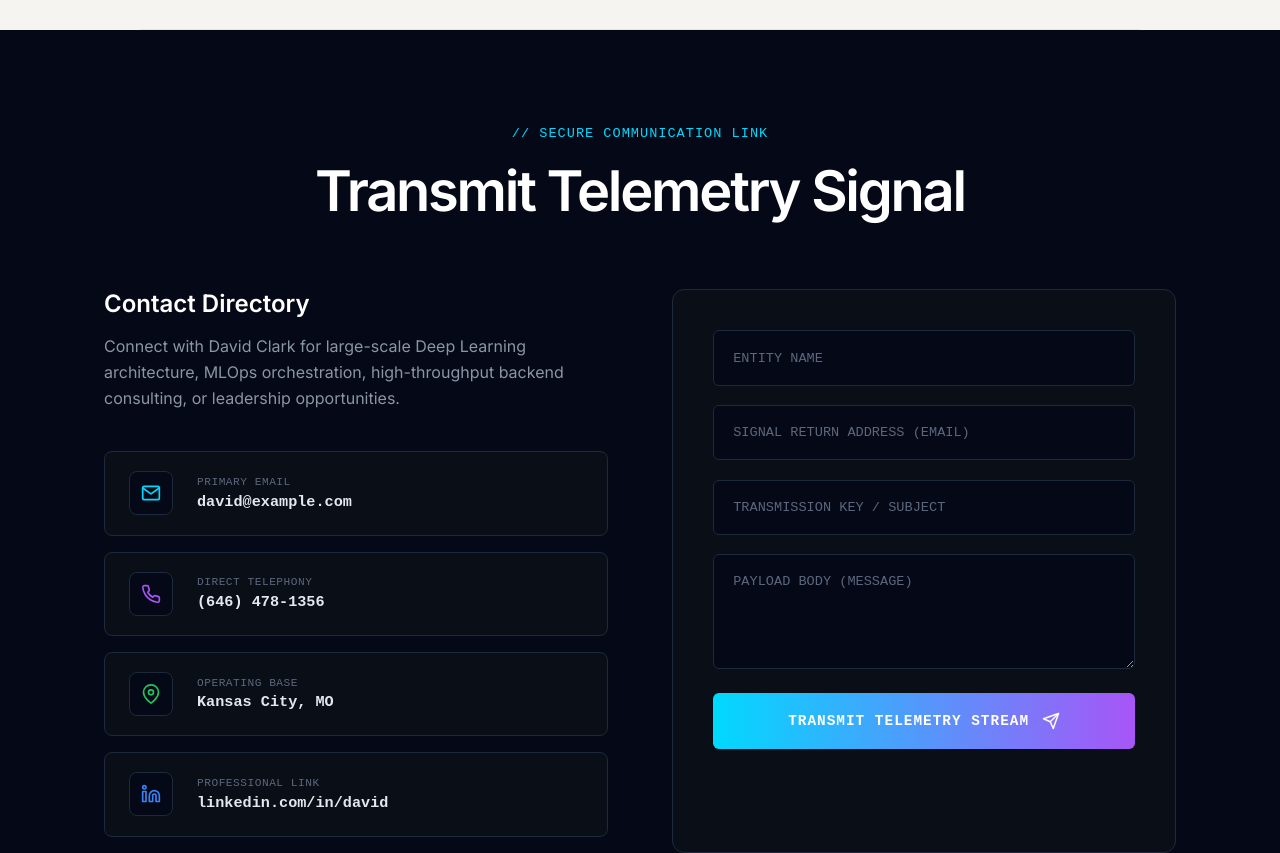
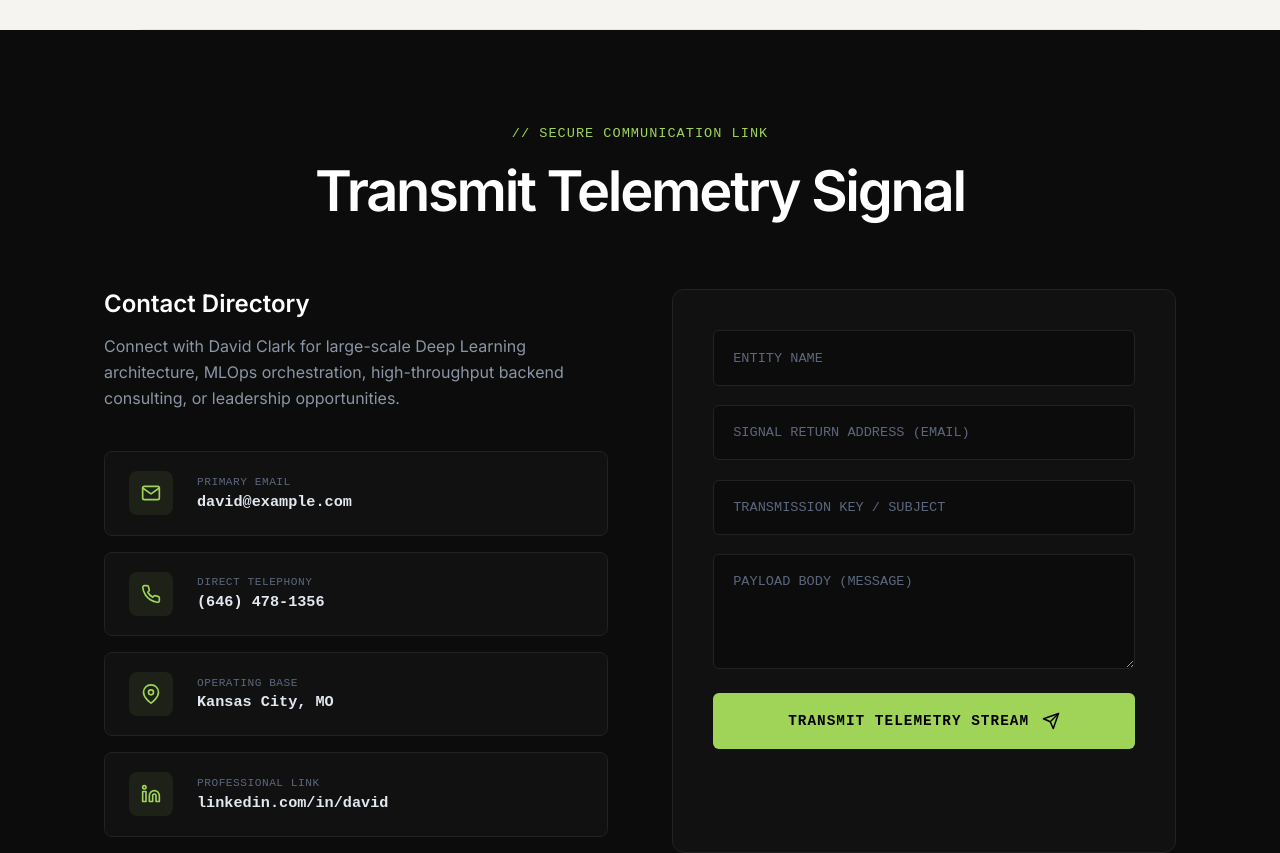
Before and after one commit to owennoah/david, a React (Vite) app: page / in a window 1280 px wide. Shown: the part 4840-5693 px from the top of the page. Built offline with nearby package versions, Linux system fonts and the light colour scheme.

Commit message:
style: updated contact section to use core black and secondary color theme

```diff
--- a/src/App.jsx
+++ b/src/App.jsx
@@ -427,7 +427,7 @@ function App() {
         <div className="contact-section-wrapper">
           <section id="contact" className="contact-section fade-in-section">
             <div className="section-header center-align" style={{ marginBottom: '4rem' }}>
-              <span className="section-subtitle" style={{ color: '#00D9FF', fontFamily: 'monospace', fontStyle: 'normal', fontSize: '0.85rem', letterSpacing: '1px', textTransform: 'uppercase' }}>// Secure Communication Link</span>
+              <span className="section-subtitle" style={{ color: '#9FD458', fontFamily: 'monospace', fontStyle: 'normal', fontSize: '0.85rem', letterSpacing: '1px', textTransform: 'uppercase' }}>// Secure Communication Link</span>
               <h2 className="section-title" style={{ color: '#ffffff', marginTop: '1rem' }}>Transmit Telemetry Signal</h2>
             </div>
 
@@ -438,7 +438,7 @@ function App() {
 
                 <div className="contact-cards">
                   <div className="ci-card">
-                    <div className="ci-icon" style={{ color: '#00D9FF' }}>
+                    <div className="ci-icon" style={{ color: '#9FD458' }}>
                       <svg width="20" height="20" viewBox="0 0 24 24" fill="none" stroke="currentColor" strokeWidth="2" strokeLinecap="round" strokeLinejoin="round"><path d="M4 4h16c1.1 0 2 .9 2 2v12c0 1.1-.9 2-2 2H4c-1.1 0-2-.9-2-2V6c0-1.1.9-2 2-2z"></path><polyline points="22,6 12,13 2,6"></polyline></svg>
                     </div>
                     <div className="ci-text">
@@ -448,7 +448,7 @@ function App() {
                   </div>
 
                   <div className="ci-card">
-                    <div className="ci-icon" style={{ color: '#a855f7' }}>
+                    <div className="ci-icon" style={{ color: '#9FD458' }}>
                       <svg width="20" height="20" viewBox="0 0 24 24" fill="none" stroke="currentColor" strokeWidth="2" strokeLinecap="round" strokeLinejoin="round"><path d="M22 16.92v3a2 2 0 0 1-2.18 2 19.79 19.79 0 0 1-8.63-3.07 19.5 19.5 0 0 1-6-6 19.79 19.79 0 0 1-3.07-8.67A2 2 0 0 1 4.11 2h3a2 2 0 0 1 2 1.72 12.84 12.84 0 0 0 .7 2.81 2 2 0 0 1-.45 2.11L8.09 9.91a16 16 0 0 0 6 6l1.27-1.27a2 2 0 0 1 2.11-.45 12.84 12.84 0 0 0 2.81.7A2 2 0 0 1 22 16.92z"></path></svg>
                     </div>
                     <div className="ci-text">
@@ -458,7 +458,7 @@ function App() {
                   </div>
 
                   <div className="ci-card">
-                    <div className="ci-icon" style={{ color: '#22c55e' }}>
+                    <div className="ci-icon" style={{ color: '#9FD458' }}>
                       <svg width="20" height="20" viewBox="0 0 24 24" fill="none" stroke="currentColor" strokeWidth="2" strokeLinecap="round" strokeLinejoin="round"><path d="M21 10c0 7-9 13-9 13s-9-6-9-13a9 9 0 0 1 18 0z"></path><circle cx="12" cy="10" r="3"></circle></svg>
                     </div>
                     <div className="ci-text">
@@ -468,7 +468,7 @@ function App() {
                   </div>
 
                   <div className="ci-card">
-                    <div className="ci-icon" style={{ color: '#3b82f6' }}>
+                    <div className="ci-icon" style={{ color: '#9FD458' }}>
                       <svg width="20" height="20" viewBox="0 0 24 24" fill="none" stroke="currentColor" strokeWidth="2" strokeLinecap="round" strokeLinejoin="round"><path d="M16 8a6 6 0 0 1 6 6v7h-4v-7a2 2 0 0 0-2-2 2 2 0 0 0-2 2v7h-4v-7a6 6 0 0 1 6-6z"></path><rect x="2" y="9" width="4" height="12"></rect><circle cx="4" cy="4" r="2"></circle></svg>
                     </div>
                     <div className="ci-text">
--- a/src/index.css
+++ b/src/index.css
@@ -1084,7 +1084,7 @@ body {
 }
 /* Contact Section */
 .contact-section-wrapper {
-  background-color: #050816;
+  background-color: #0c0c0c;
   color: #ffffff;
   padding: 6rem 0;
   width: 100%;
@@ -1118,15 +1118,15 @@ body {
   display: flex;
   align-items: center;
   gap: 1.5rem;
-  background-color: #0a0e17;
-  border: 1px solid #1e293b;
+  background-color: #111;
+  border: 1px solid #222;
   border-radius: 8px;
   padding: 1.2rem 1.5rem;
   margin-bottom: 1rem;
   transition: border-color 0.2s ease;
 }
 .ci-card:hover {
-  border-color: #00D9FF;
+  border-color: #9FD458;
 }
 .ci-icon {
   display: flex;
@@ -1135,8 +1135,8 @@ body {
   width: 44px;
   height: 44px;
   border-radius: 8px;
-  background-color: #050816;
-  border: 1px solid #1e293b;
+  background-color: rgba(159, 212, 88, 0.08);
+  border: 1px solid transparent;
 }
 .ci-text {
   display: flex;
@@ -1158,8 +1158,8 @@ body {
 }
 
 .contact-form-container {
-  background-color: #0a0e17;
-  border: 1px solid #1e293b;
+  background-color: #111;
+  border: 1px solid #222;
   border-radius: 12px;
   padding: 2.5rem;
 }
@@ -1168,8 +1168,8 @@ body {
 }
 .form-group input, .form-group textarea {
   width: 100%;
-  background-color: #050816;
-  border: 1px solid #1e293b;
+  background-color: #0c0c0c;
+  border: 1px solid #222;
   border-radius: 6px;
   padding: 1.2rem;
   color: #fff;
@@ -1182,12 +1182,12 @@ body {
 }
 .form-group input:focus, .form-group textarea:focus {
   outline: none;
-  border-color: #00D9FF;
+  border-color: #9FD458;
 }
 .submit-btn {
   width: 100%;
-  background: linear-gradient(to right, #00D9FF, #a855f7);
-  color: #fff;
+  background: #9FD458;
+  color: #000;
   border: none;
   border-radius: 6px;
   padding: 1.2rem;
```
